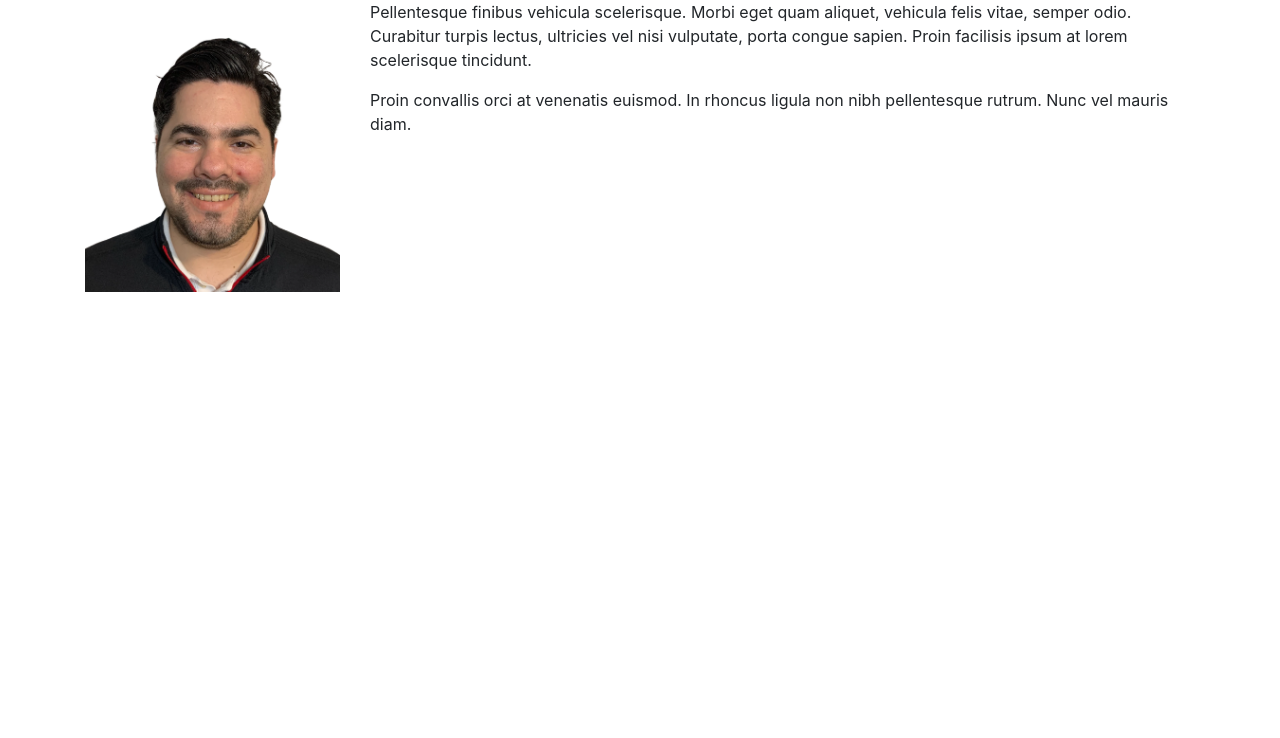
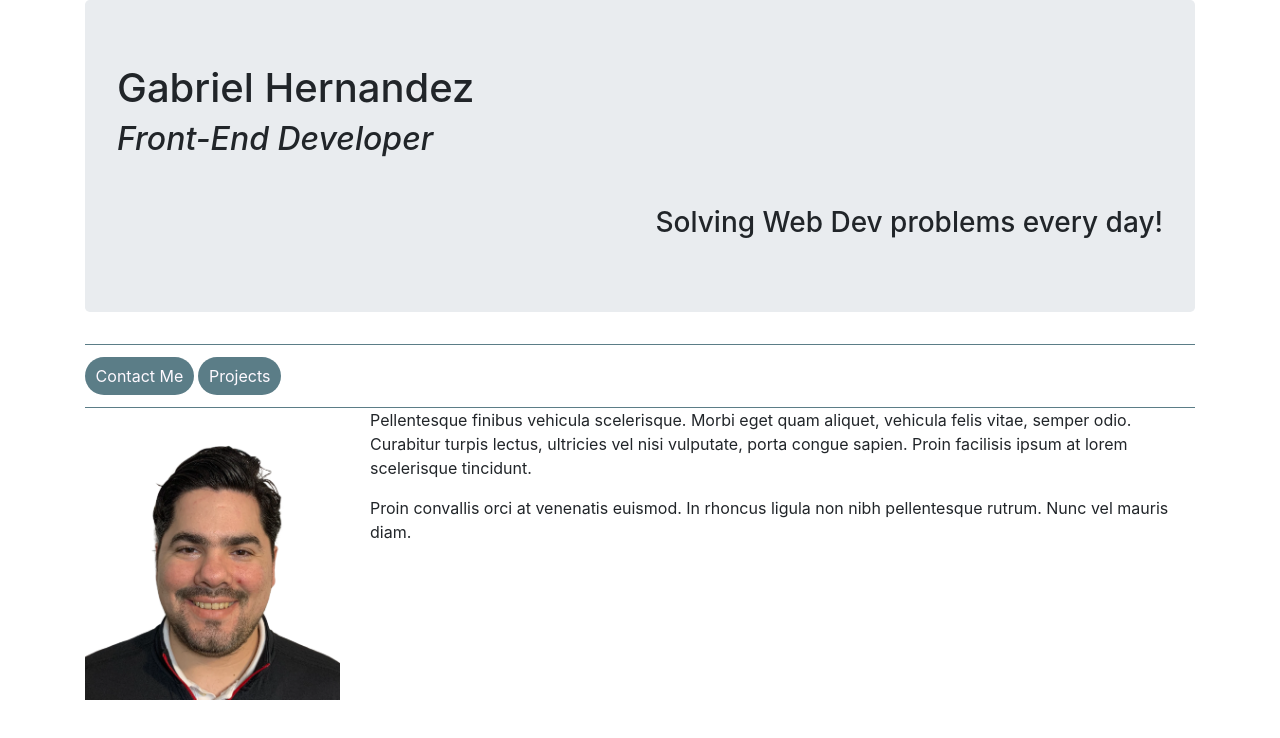
Before and after one commit to gabo180/Web-Development, a plain HTML site: page bootstrap-examples.html in a window 1280 px wide. Drawn offline with nearby package versions, Linux system fonts and the light colour scheme.

Commit message:
Added bootstrap components

```diff
--- a/bootstrap-examples.html
+++ b/bootstrap-examples.html
@@ -8,17 +8,47 @@
     <!-- Bootstrap CDN copied from https://getbootstrap.com/docs/4.1/getting-started/introduction/ -->
     <link rel="stylesheet" href="https://stackpath.bootstrapcdn.com/bootstrap/4.1.3/css/bootstrap.min.css"
         integrity="sha384-MCw98/SFnGE8fJT3GXwEOngsV7Zt27NXFoaoApmYm81iuXoPkFOJwJ8ERdknLPMO" crossorigin="anonymous">
+    <style>
+        nav {
+            border-top: thin #5b7d87 solid;
+            border-bottom: thin #5b7d87 solid;
+            padding-top: 12px;
+            padding-bottom: 12px;
+        }
+
+        nav .btn {
+            background-color: #5b7d87;
+            color: #fef9ff;
+        }
+
+        nav .btn:hover {
+            font-weight: bold;
+        }
+    </style>
 </head>
 
 <body>
     <div class="container">
+        <header class="jumbotron">
+            <h1>Gabriel Hernandez</h1>
+            <h2 class="font-italic">Front-End Developer</h2>
+            <h3 class="text-right mt-5">Solving Web Dev problems every day!</h3>
+        </header>
+        <nav>
+            <a href="portfolio/contact.html" class="btn badge-pill">Contact Me</a>
+            <a class="btn badge-pill" href="">Projects</a>
+        </nav>
         <div class="row">
             <div class="col-lg-3 col-md">
-                <figure><img src="portfolio/images/me.png" alt="Portrait of Gabriel Hernandez" class="img-fluid"></figure>
+                <figure><img src="portfolio/images/me.png" alt="Portrait of Gabriel Hernandez" class="img-fluid">
+                </figure>
             </div>
             <div class="col-lg-9 col-md">
-                <p>Pellentesque finibus vehicula scelerisque. Morbi eget quam aliquet, vehicula felis vitae, semper odio. Curabitur turpis lectus, ultricies vel nisi vulputate, porta congue sapien. Proin facilisis ipsum at lorem scelerisque tincidunt.</p>
-                <p>Proin convallis orci at venenatis euismod. In rhoncus ligula non nibh pellentesque rutrum. Nunc vel mauris diam.</p>
+                <p>Pellentesque finibus vehicula scelerisque. Morbi eget quam aliquet, vehicula felis vitae, semper
+                    odio. Curabitur turpis lectus, ultricies vel nisi vulputate, porta congue sapien. Proin facilisis
+                    ipsum at lorem scelerisque tincidunt.</p>
+                <p>Proin convallis orci at venenatis euismod. In rhoncus ligula non nibh pellentesque rutrum. Nunc vel
+                    mauris diam.</p>
             </div>
         </div>
     </div>
```
